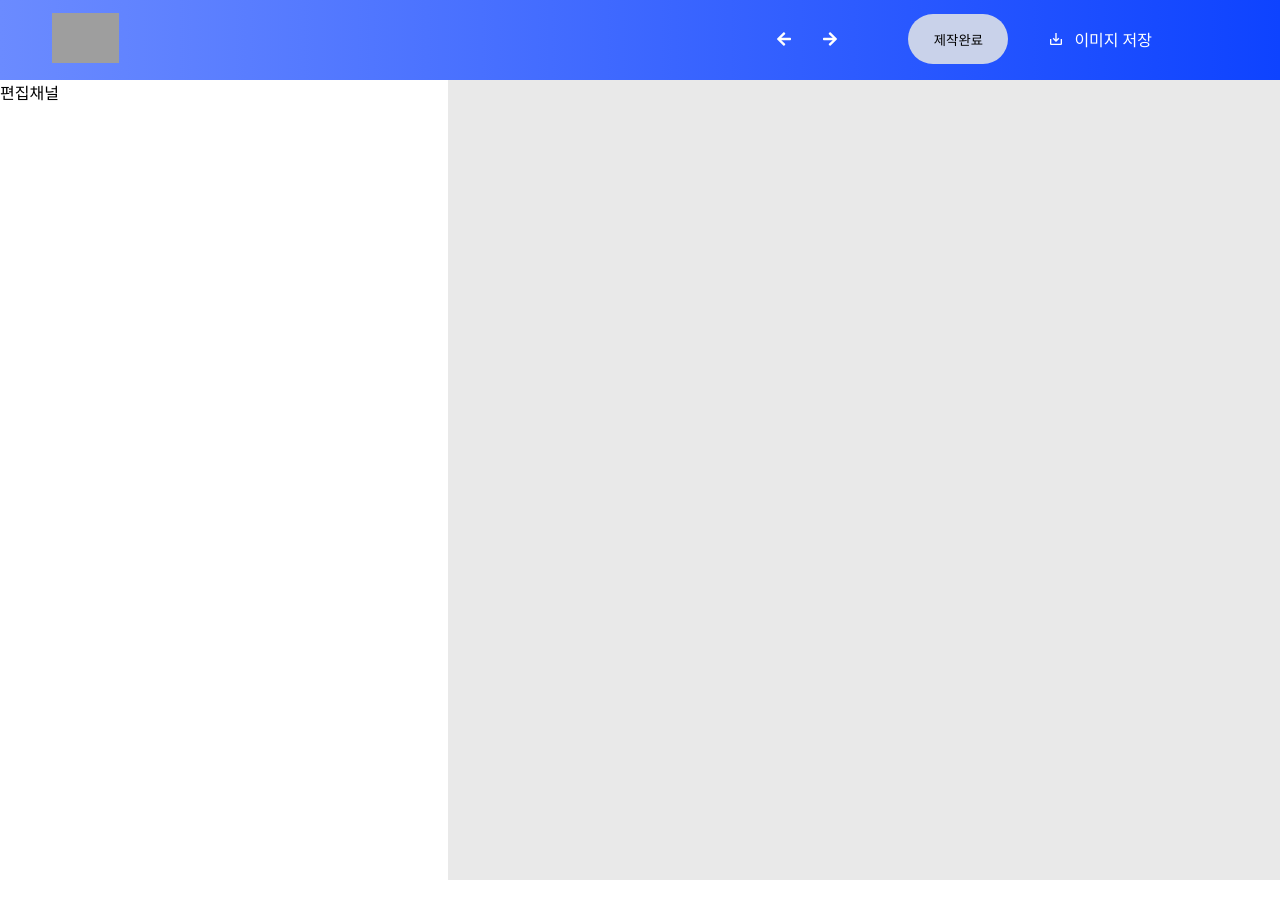
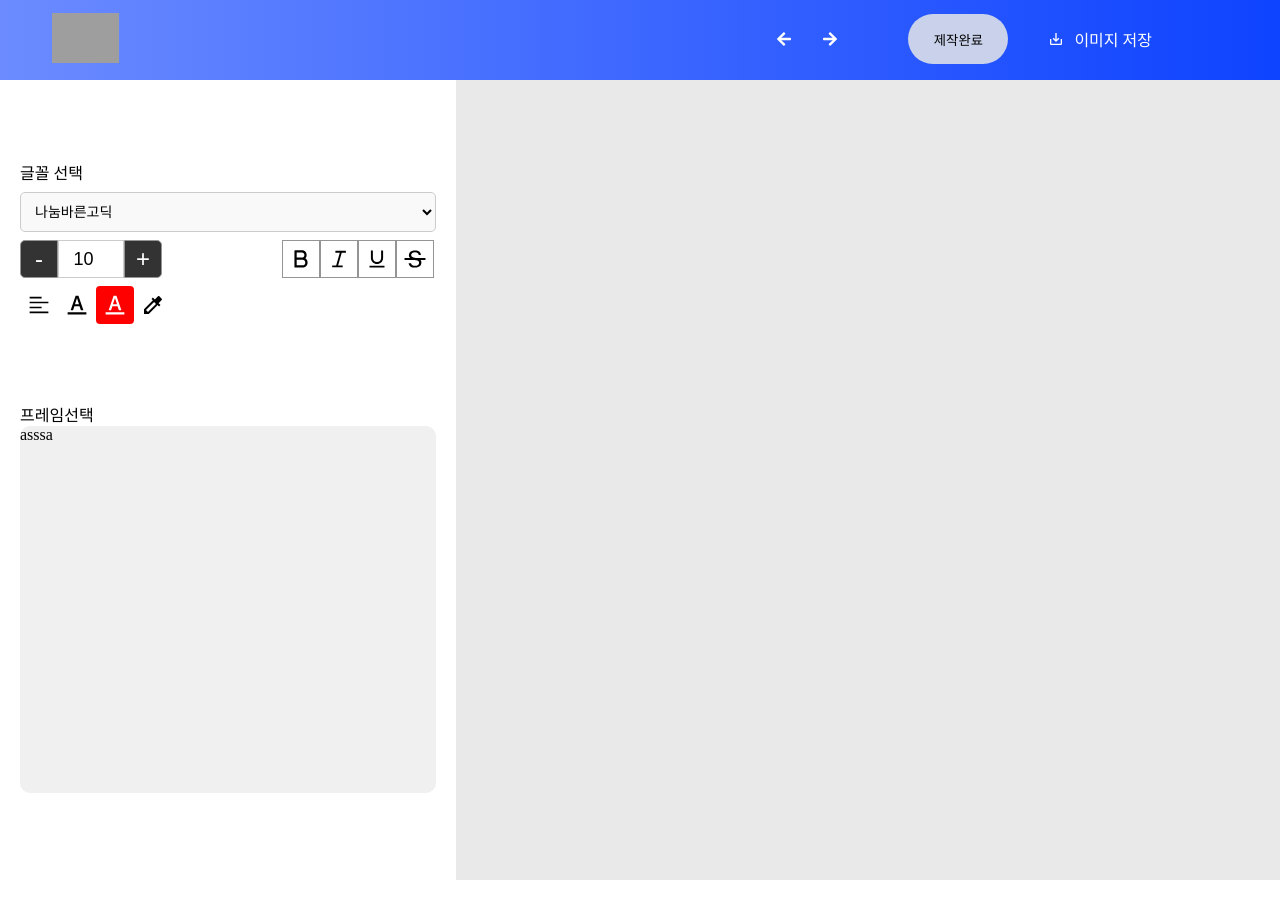
Before and after one commit to Card-O/CardO_FE, a React (Vite) app: page /editcard in a window 1280 px wide. Shown: the top 918 px of the page. Before the commit the page ends 880 px from the top, so only its background shows below. Built offline with nearby package versions, Linux system fonts and the light colour scheme; grey boxes are pictures that could not be loaded.

Commit message:
에디트 패널,에디트패널 필요 컴포넌트 추가, 인풋메시지 컴포넌트 수정

```diff
--- a/src/components/editcard/editpannel.jsx
+++ b/src/components/editcard/editpannel.jsx
@@ -1,19 +1,185 @@
 import styled from "styled-components";
+import { useState } from "react";
+import { AiOutlineBold, AiOutlineItalic, AiOutlineUnderline, AiOutlineStrikethrough, AiOutlineAlignLeft, AiOutlineFontColors, AiOutlineBgColors } from "react-icons/ai";
+import { MdColorize } from "react-icons/md"; // 스포이트 아이콘
+import FrameSelect from "./frameselect";
 
 const EditPannel = () => {
+    const [count, setCount] = useState(10); // initial count value
+    const handleIncrement = () => {
+        setCount(count + 1);
+    };
+
+    const handleDecrement = () => {
+        if (count > 0) {
+            setCount(count - 1);
+        }
+    };
+
+
+    const handleInputChange = (event) => {
+        const value = parseInt(event.target.value, 10);
+        if (!isNaN(value)) {
+            setCount(value);
+        }
+    };
+
+    const [isBold, setIsBold] = useState(false);
+    const [isItalic, setIsItalic] = useState(false);
+    const [isUnderline, setIsUnderline] = useState(false);
+    const [isStrikethrough, setIsStrikethrough] = useState(false);
     return (
         <MainWrapp>
-            편집채널
+
+            <FontWrapp>
+                <span>글꼴 선택</span>
+                <SelectBox style={{ marginTop: 0 }}>
+                    <option value="">나눔바른고딕</option>
+                    <option value="">굴림</option>
+                    <option value="">바탕</option>
+                    <option value="">기타등등</option>
+                </SelectBox>
+                <TextOption >
+                    <Button bgColor="#333" Color="white" style={{ borderTopLeftRadius: '5px', borderBottomLeftRadius: '5px' }} onClick={handleDecrement}>-</Button>
+                    <CountInput type="number" value={count} onChange={handleInputChange} />
+                    <Button bgColor="#333" Color="white" style={{ borderTopRightRadius: '5px', borderBottomRightRadius: '5px', marginRight: '120px' }} onClick={handleIncrement}>+</Button>
+
+
+                    <Button onClick={() => setIsBold(!isBold)} isActive={isBold}>
+                        <AiOutlineBold />
+                    </Button>
+                    <Button onClick={() => setIsItalic(!isItalic)} isActive={isItalic}>
+                        <AiOutlineItalic />
+                    </Button>
+                    <Button onClick={() => setIsUnderline(!isUnderline)} isActive={isUnderline}>
+                        <AiOutlineUnderline />
+                    </Button>
+                    <Button onClick={() => setIsStrikethrough(!isStrikethrough)} isActive={isStrikethrough}>
+                        <AiOutlineStrikethrough />
+                    </Button>
+                </TextOption>
+                <LineOption>
+                    <OptionButton>
+                        <AiOutlineAlignLeft />
+                    </OptionButton>
+                    <OptionButton>
+                        <AiOutlineFontColors />
+                    </OptionButton>
+                    <OptionButton style={{ backgroundColor: "red", color: "white" }}>
+                        <AiOutlineFontColors />
+                    </OptionButton>
+                    <OptionButton>
+                        <MdColorize />
+                    </OptionButton>
+                </LineOption>
+
+
+                <FrameSelect  style = {{marginTop:'60px'}}/>
+
+            </FontWrapp>
+
+
         </MainWrapp>
     )
 }
 
 const MainWrapp = styled.main`
+padding:20px;
 width:auto;
 height:100vh;
 background:white;
 left:0;
 flex-grow:1;
+margin-top:60px;
 `
 
+const FontWrapp = styled.article`
+/* Select Field
+
+Keywords: dropdown
+*/
+
+/* Auto layout */
+display: flex;
+flex-direction: column;
+align-items: flex-start;
+padding: 0px;
+gap: 8px;
+
+width: auto;
+height: 66.16px;
+
+margin-Bottom:30px;
+
+
+`
+
+const SelectBox = styled.select`
+    width: 100%;
+    padding: 10px;
+    margin-top: 10px;
+    font-size: 14px;
+    border-radius: 5px;
+    border: 1px solid #ccc;
+    background: #f9f9f9;
+`;
+
+const TextOption = styled.div`
+    display: flex;
+    align-items: center;
+    position: relative; /* 추가 */
+
+`;
+
+const Button = styled.button`
+    width: 38px;
+    height: 38px;
+    font-size: 24px;
+    color: ${(props) => props.Color || "black"};
+    background: ${(props) => props.bgColor || "white"};
+    border: 0.940887px solid #949494;
+    cursor: pointer;
+    display: flex;
+    align-items: center;
+    justify-content: center;
+    &:hover {
+        background: #4040ff;
+    }
+
+`;
+
+const CountInput = styled.input`
+    width: 60px;
+    height: 34px;
+    font-size: 18px;
+    text-align: center;
+    border: 1px solid #ccc;
+`;
+
+const LineOption = styled.div`
+display: flex;
+align-items: center;
+
+`;
+
+
+const OptionButton = styled.button`
+    width: 38px;
+    height: 38px;
+    font-size: 24px;
+    color: black;
+    background: white;
+    border: 1px solid #949494;
+    cursor: pointer;
+    display: flex;
+    align-items: center;
+    justify-content: center;
+    border-radius: 4px;
+    border:none;
+
+    &:hover {
+        background: #f0f0f0;
+    }
+`;
+
 export default EditPannel;
--- /dev/null
+++ b/src/components/editcard/frameselect.jsx
@@ -0,0 +1,24 @@
+import styled from "styled-components";
+
+const FrameSelect = () => {
+    return (
+        <div style={{ marginTop: '70px' }}>
+        프레임선택
+        <MainWrapp >
+            asssa
+        </MainWrapp>
+        </div>
+
+    )
+}
+
+const MainWrapp = styled.main`
+width: 416px;
+    min-height: 367px;
+    background: #F0F0F0;
+    border-radius: 10px;
+    box-sizing: border-box;
+    display: block; /* 크기를 고정 */
+`
+
+export default FrameSelect;
--- a/src/components/messagescomp/inputmessage.jsx
+++ b/src/components/messagescomp/inputmessage.jsx
@@ -36,7 +36,7 @@ const InputMessage = () => {
         <MessageWrapper>
             <span>메시지 입력</span><br />
             <InputWrapper>
-                <InputTitle placeholder="여기에 제목을 입력해주세요." />
+                {/* <InputTitle placeholder="여기에 제목을 입력해주세요." /> */}
                 <MessagePage onClick={() => window.open("/message", "_blank", "width=600,height=400")}>
                     AI자동생성
                 </MessagePage>
@@ -47,7 +47,7 @@ const InputMessage = () => {
                         onChange={handleChange}
                         placeholder="여기에 메시지를 입력해주세요."
                     />
-                    <span>입력된 메시지: {promotionText}</span>
+                    <span>입력된 메시지: <br></br>{promotionText}</span>
                     <span>무료거부 0000000</span>
                 </TypingWrapper>
             </InputWrapper>
@@ -99,7 +99,7 @@ const MessagePage = styled.button `
 `;
 
 const TypingWrapper = styled.article `
-    height: 272px;
+    height: auto;
     padding: 7px;
     background: #FFFFFF;
     box-shadow: 0px 2px 10px -2px rgba(0, 0, 0, 0.08), 0px 0px 1px rgba(0, 0, 0, 0.28);
```
